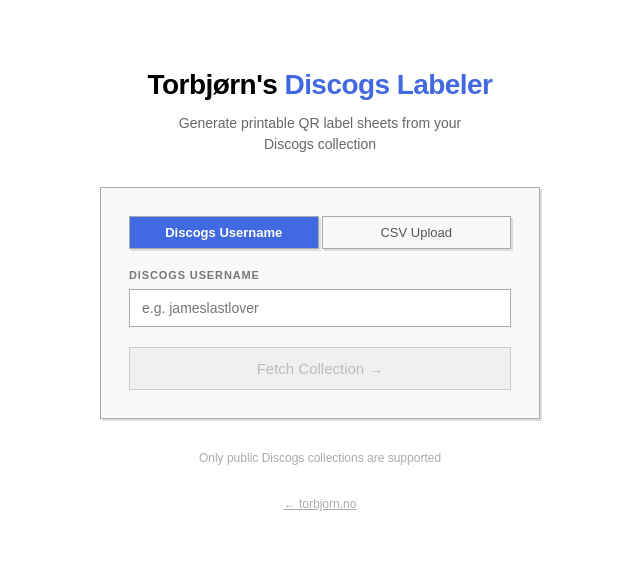
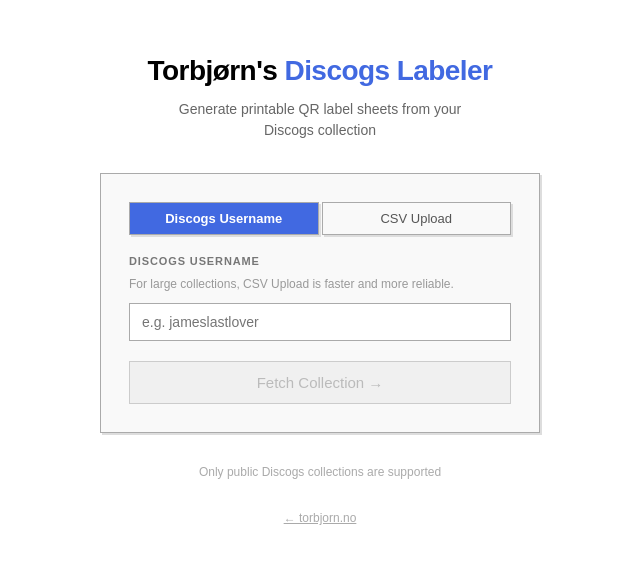
Before and after one commit to torbjornbp/discogs-labeler, a React (Vite) app: page / in a window 1280 px wide. Shown: the part 110-674 px from the top of the page, without its empty margins (320-960 px from the left). Built offline with nearby package versions, Linux system fonts and the light colour scheme; a web font is replaced by a local one.

Commit message:
Add CSV Upload recommendation tip on home screen for large collections

```diff
--- a/src/screens/HomeScreen.jsx
+++ b/src/screens/HomeScreen.jsx
@@ -31,6 +31,7 @@
           {inputMode === "username" && (
             <div>
               <label style={{ display: "block", fontSize: 11, fontWeight: 700, color: "#777", letterSpacing: "0.08em", textTransform: "uppercase", marginBottom: 8 }}>Discogs Username</label>
+              <p style={{ fontSize: 12, color: "#999", marginBottom: 10, lineHeight: 1.5 }}>For large collections, CSV Upload is faster and more reliable.</p>
               <input
                 ref={inputRef}
                 value={username}
```
